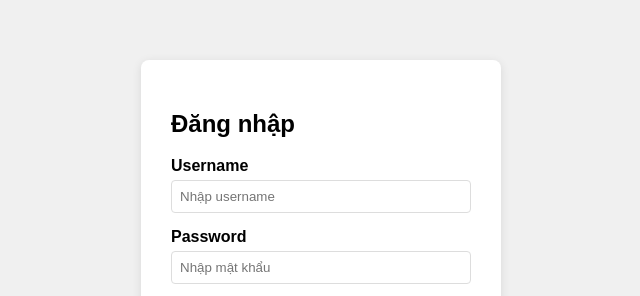
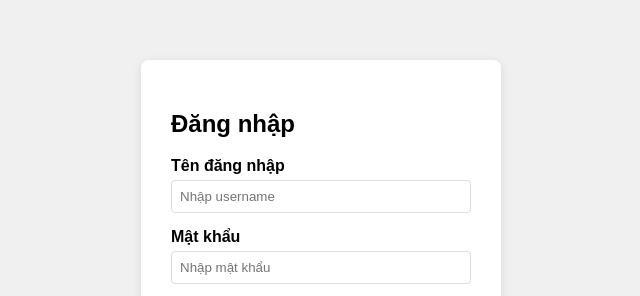
Before and after one commit to CuongManhLe230104/WEB, a plain HTML site: page frontend/index.html in a window 1280 px wide. Shown: the part 179-475 px from the top of the page, 319-959 px from the left. Drawn offline with Linux system fonts and the light colour scheme.

Commit message:
pull request

```diff
--- a/frontend/index.html
+++ b/frontend/index.html
@@ -57,11 +57,11 @@
         <h2>Đăng nhập</h2>
         <form>
             <div class="form-group">
-                <label for="txtUsername">Username</label>
+                <label for="txtUsername">Tên đăng nhập</label>
                 <input type="text" id="txtUsername" name="txtUsername" placeholder="Nhập username">
             </div>
             <div class="form-group">
-                <label for="txtpassword">Password</label>
+                <label for="txtpassword">Mật khẩu</label>
                 <input type="password" id="txtpassword" name="txtpassword" placeholder="Nhập mật khẩu">
             </div>
             <div class="form-group">
```
